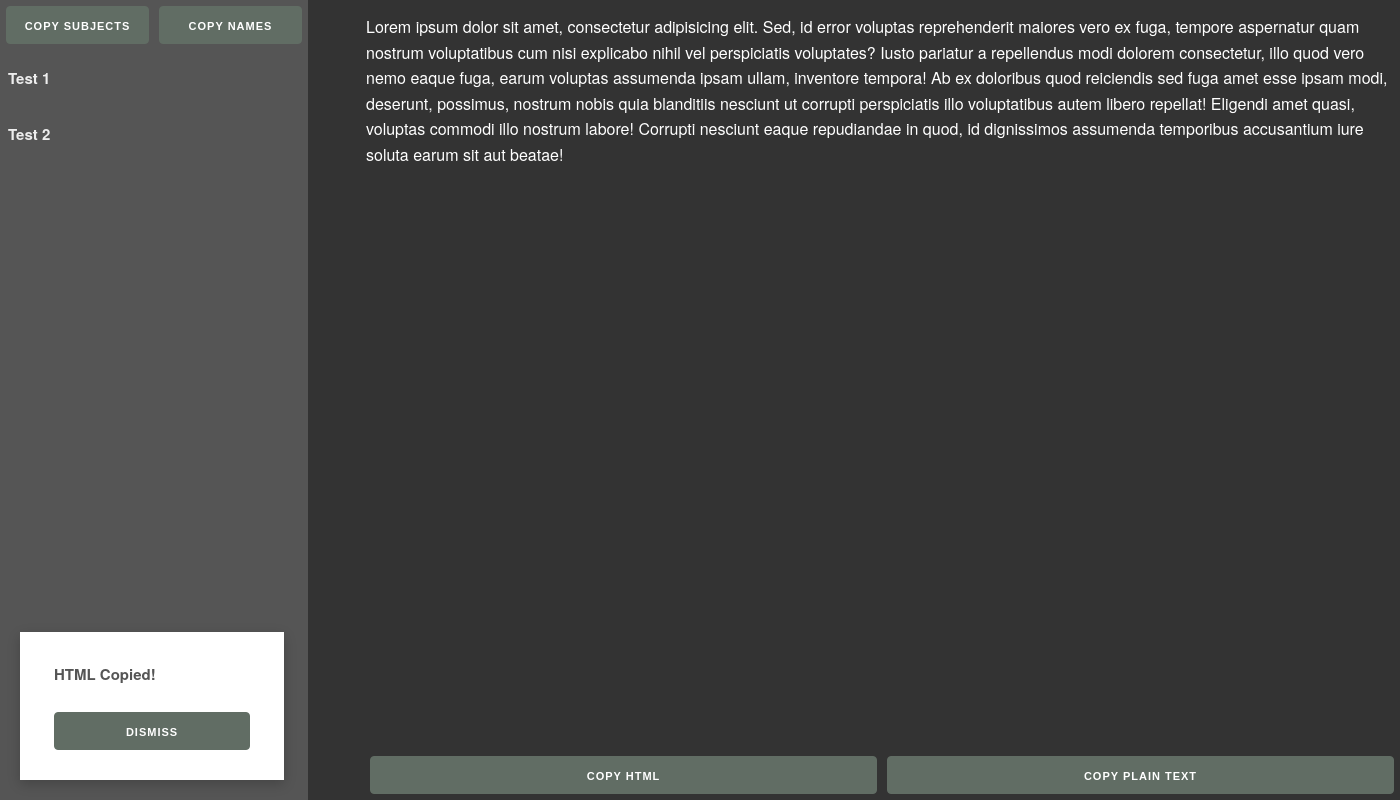
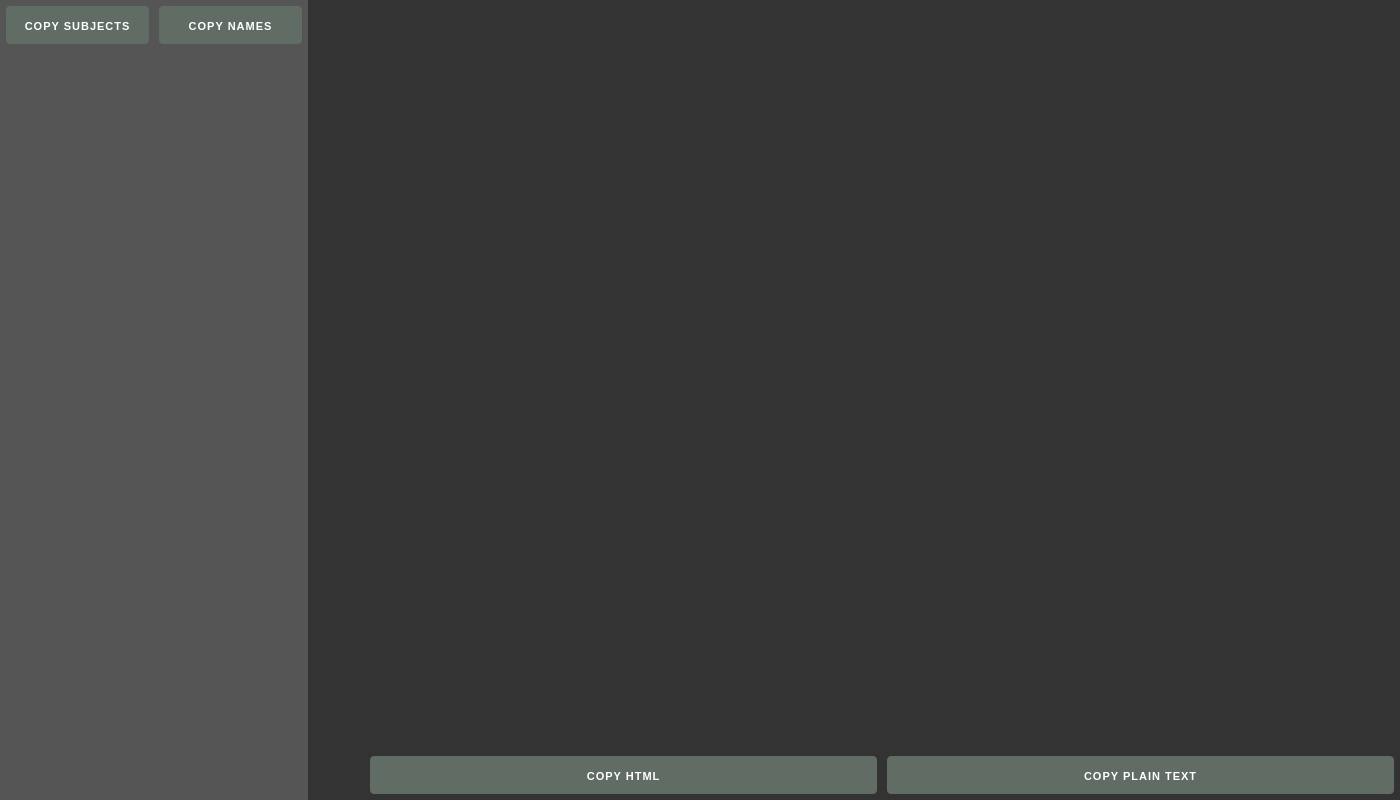
Before and after one commit to tapp1993/KCLEmailHelper, an Electron app: page index.html in a window 1400 px wide. Drawn offline with Linux system fonts and the light colour scheme.

Commit message:
Fixed indexing error

```diff
--- a/index.html
+++ b/index.html
@@ -90,10 +90,7 @@
                         </tr>
                     </tbody>
                 </table>
-                <ul id="file-list">
-                    <li class="liWrapper">Test 1</li>
-                    <li class="liWrapper">Test 2</li>
-                </ul>
+                <ul id="file-list" style="margin-top: 16px;"></ul>
             </div>
             <div class="nine columns" style=" height: 100%;">
                 <table style="width: 100%; height: 100%; max-height: 100%; padding-bottom: 0px">
@@ -101,7 +98,7 @@
                         <tr style="height: 100%">
                             <td style="vertical-align: top;" colspan="2">
                                 <div style="overflow: auto; height: 100%;">
-                                    <span id="plain-text" style="font-size: 16px; font-weight: normal;">Lorem ipsum dolor sit amet, consectetur adipisicing elit. Sed, id error voluptas reprehenderit maiores vero ex fuga, tempore aspernatur quam nostrum voluptatibus cum nisi explicabo nihil vel perspiciatis voluptates? Iusto pariatur a repellendus modi dolorem consectetur, illo quod vero nemo eaque fuga, earum voluptas assumenda ipsam ullam, inventore tempora! Ab ex doloribus quod reiciendis sed fuga amet esse ipsam modi, deserunt, possimus, nostrum nobis quia blanditiis nesciunt ut corrupti perspiciatis illo voluptatibus autem libero repellat! Eligendi amet quasi, voluptas commodi illo nostrum labore! Corrupti nesciunt eaque repudiandae in quod, id dignissimos assumenda temporibus accusantium iure soluta earum sit aut beatae!</span>
+                                    <span id="plain-text" style="font-size: 16px; font-weight: normal;"></span>
                                 </div>
                             </td>
                         </tr>
@@ -116,7 +113,7 @@
             </div>
         </div>
     </div>
-    <div id="notification" class="">
+    <div id="notification" class="hidden">
         <table style="width: 100%">
             <tr>
                 <td>
```
